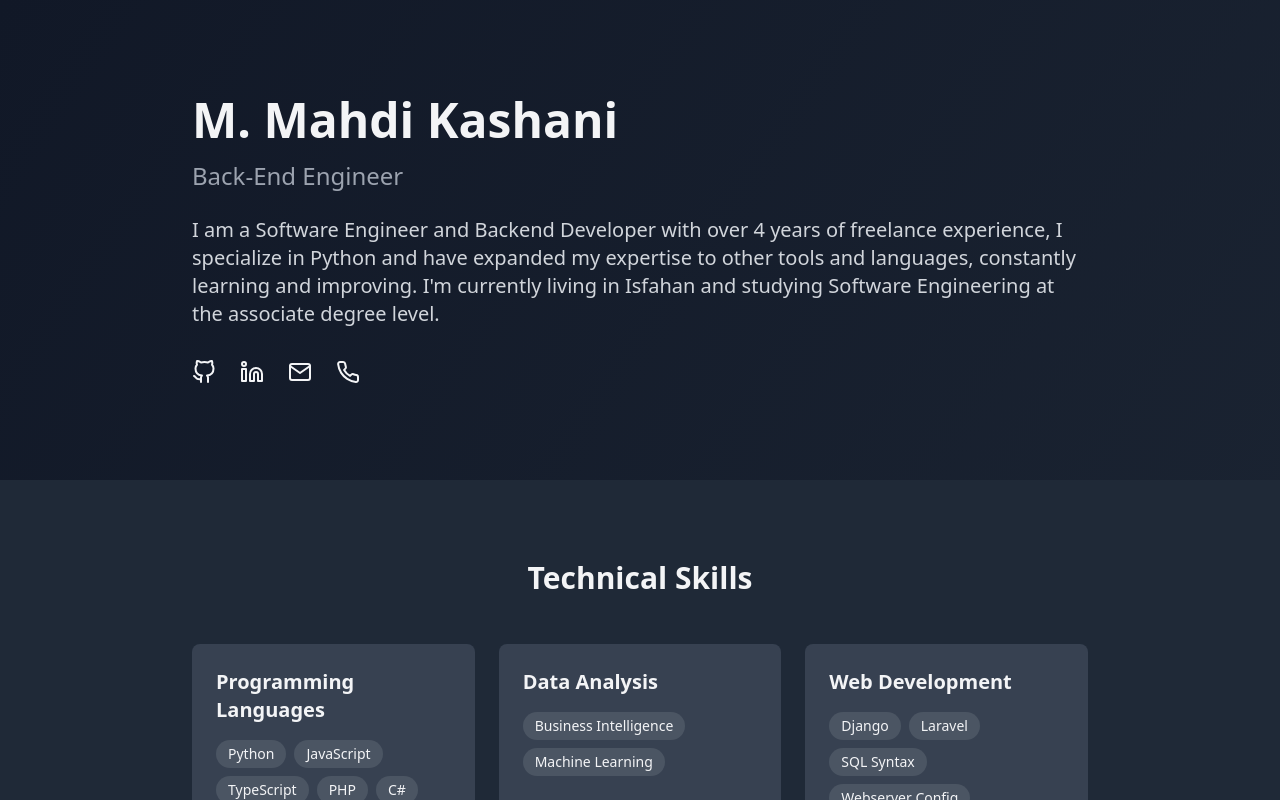
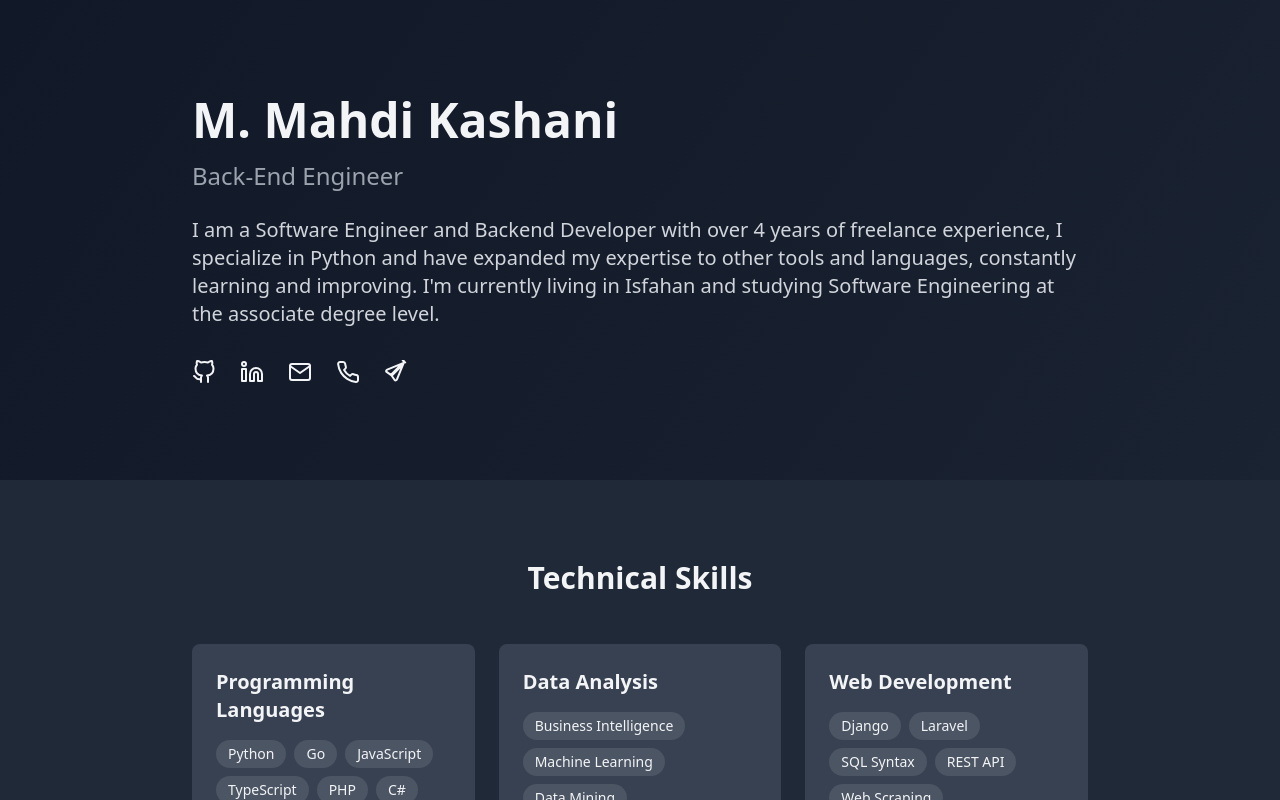
Before and after one commit to devmmk/devmmk.github.io, a React (Vite) app: page / in a window 1280 px wide. Shown: the top 800 px of the page. Built offline with nearby package versions, Linux system fonts and the light colour scheme.

Commit message:
add telegram icon

```diff
--- a/src/components/icons/index.ts
+++ b/src/components/icons/index.ts
@@ -3,3 +3,4 @@ export { default as Github } from "./github";
 export { default as LinkedIn } from "./linkedin";
 export { default as Mail } from "./mail";
 export { default as Phone } from "./phone";
+export { default as TelegramIcon } from "./telegram";
--- /dev/null
+++ b/src/components/icons/telegram/index.tsx
@@ -0,0 +1,20 @@
+import { SvgProps } from "../types";
+
+const TelegramIcon = (props: SvgProps) => (
+    <svg
+        xmlns="http://www.w3.org/2000/svg"
+        width="24"
+        height="24"
+        viewBox="0 0 24 24"
+        fill="none"
+        stroke="currentColor"
+        strokeWidth="2"
+        strokeLinecap="round"
+        strokeLinejoin="round"
+        {...props}
+    >
+        <path d="M21.198 2.433a2.242 2.242 0 0 0-1.022.215l-16.91 6.977c-1.182.488-1.469 1.728-.644 2.31l4.222 2.96 9.88-9.88c.234-.234.61-.234.844 0 .234.235.234.61 0 .844l-9.88 9.88 2.96 4.222c.582.825 1.822.538 2.31-.644l6.977-16.91c.384-.93-.192-1.974-1.222-1.974z" />
+    </svg>
+);
+
+export default TelegramIcon;
--- a/src/pages/portfolio/components/skills/constants.ts
+++ b/src/pages/portfolio/components/skills/constants.ts
@@ -1,13 +1,14 @@
 export const skills = [
   {
     category: "Programming Languages",
-    items: ["Python", "JavaScript", "TypeScript", "PHP", "C#"],
+    items: ["Python", "Go", "JavaScript", "TypeScript", "PHP", "C#"],
   },
   {
     category: "Data Analysis",
     items: [
       "Business Intelligence",
       "Machine Learning",
+      "Data Mining"
     ]
   },
   {
@@ -16,8 +17,9 @@ export const skills = [
       "Django",
       "Laravel",
       "SQL Syntax",
-      "Webserver Config",
-      "Web Scraping"
+      "REST API",
+      "Web Scraping",
+      "Webserver Config"
     ],
   },
   {
--- a/src/pages/portfolio/components/summary/index.tsx
+++ b/src/pages/portfolio/components/summary/index.tsx
@@ -1,3 +1,4 @@
+import TelegramIcon from "@components/icons/telegram";
 import { Github, LinkedIn, Mail, Phone } from "@icons";
 
 const Headline = () => (
@@ -39,6 +40,12 @@ const Headline = () => (
         >
           <Phone />
         </a>
+        <a
+          href="https://t.me/+989308552187"
+          className="hover:text-blue-400 transition-colors duration-300"
+        >
+          <TelegramIcon />
+        </a>
       </div>
     </div>
   </header>
```
